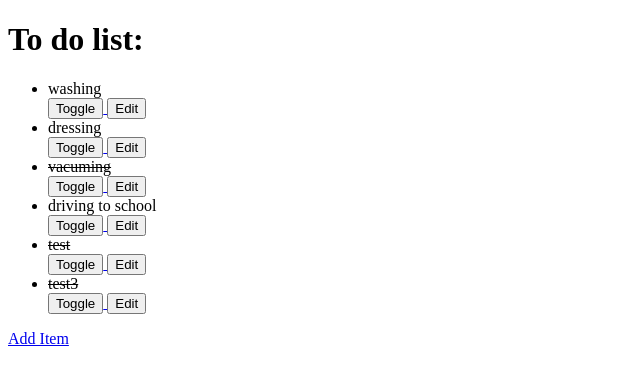
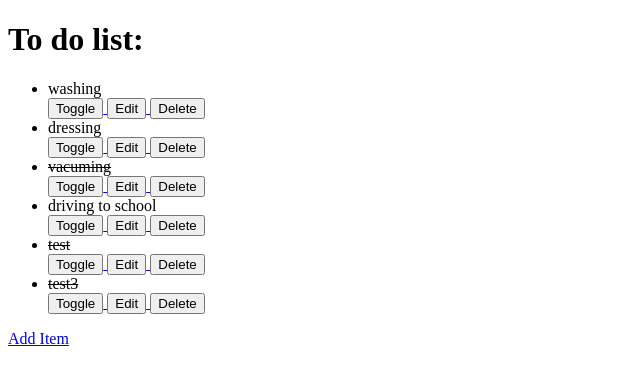
Before and after one commit to JoGorska/Code-Institute-Hello-Django-lecture, a Django app: page / in a window 1280 px wide. Shown: the top 385 px of the page, without its empty margins (0-640 px from the left). Run offline with Django 3.2, Linux system fonts and the light colour scheme; data comes from the database, SQL or seed files in the repository; both versions use the stored data as it was after the commit.

Commit message:
Add button and function to delete items from database

```diff
--- a/django_todo/urls.py
+++ b/django_todo/urls.py
@@ -22,5 +22,6 @@ urlpatterns = [
     path('', views.get_todo_list, name='get_todo_list'),
     path('add', views.add_item, name='add'),
     path('edit/<item_id>', views.edit_item, name='edit'),
-    path('toggle/<item_id>', views.toggle_item, name='toggle')
+    path('toggle/<item_id>', views.toggle_item, name='toggle'),
+    path('delete/<item_id>', views.delete_item, name='delete')
 ]
--- a/todo/templates/todo/todo_list.html
+++ b/todo/templates/todo/todo_list.html
@@ -27,6 +27,9 @@
                 <a href="/edit/{{ item.id }}">
                     <button>Edit</button>
                 </a>
+                <a href="/delete/{{ item.id }}">
+                    <button>Delete</button>
+                </a>
 
         {% empty %}
             <li>You have nothing to do</li>
--- a/todo/views.py
+++ b/todo/views.py
@@ -51,3 +51,9 @@ def toggle_item(request, item_id):
     item.done = not item.done
     item.save()
     return redirect('get_todo_list')
+
+
+def delete_item(request, item_id):
+    item = get_object_or_404(Item, id=item_id)
+    item.delete()
+    return redirect('get_todo_list')
```
Also changed, not shown: db.sqlite3.
